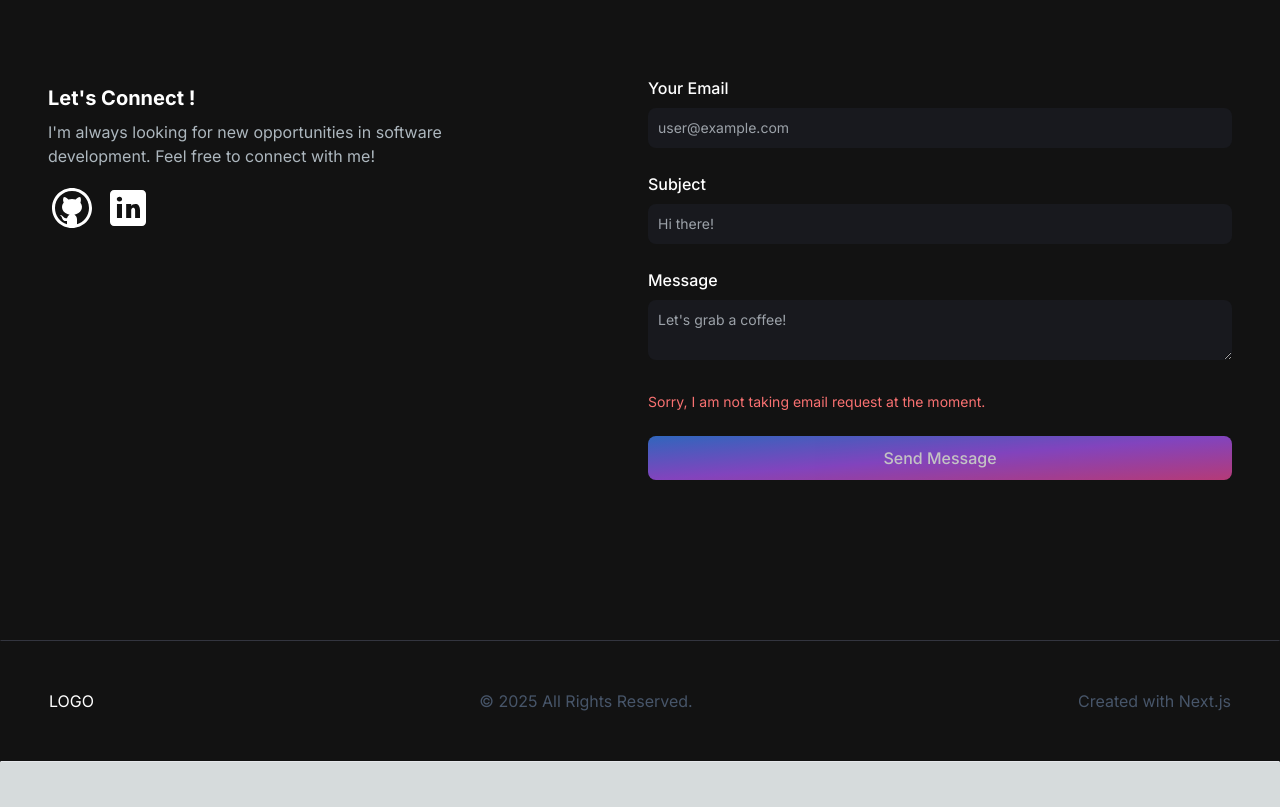
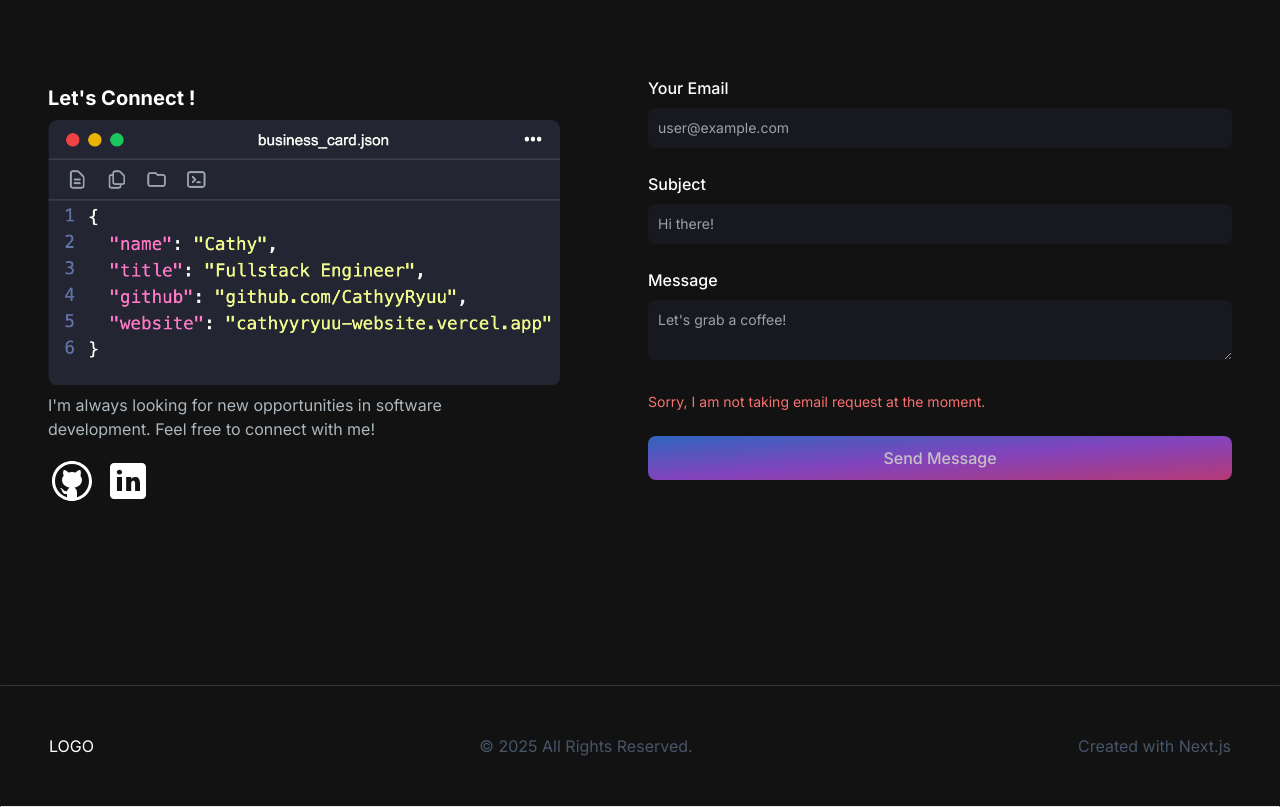
Before and after one commit to CathyyRyuu/cathyyryuu-website, a Next.js app: page / in a window 1280 px wide. Shown: the part 2780-3587 px from the top of the page. Before the commit the page ends 3542 px from the top, so only its background shows below. Built offline with nearby package versions, Linux system fonts and the light colour scheme.

Commit message:
Added business card

```diff
--- a/app/components/EmailSection.jsx
+++ b/app/components/EmailSection.jsx
@@ -46,13 +46,20 @@ const EmailSection = () => {
     >
       <div className="bg-radial-gradient(ellipse at center,_var(--tw-gradient-stops)) from-primary-900 to-transparent rounded-full h-80 w-80 z-0 blur-lg absolute top-3/4 -left-4 transform -translate-x-1/2 -translate-1/2"></div>
       <div className="z-10">
-        <h5 className="text-xl font-bold text-white my-2">Let's Connect !</h5>
+        <h5 className="text-xl font-bold text-white mt-2">Let's Connect !</h5>
+        <Image
+          src="/images/business_card.png"
+          alt="Business Card"
+          width={512}
+          height={289}
+          className="my-2"
+        />
         <p className="text-[#ADB7BE] mb-4 max-w-md">
           {" "}
           I'm always looking for new opportunities in software development. Feel
           free to connect with me!
         </p>
-        <div className="socials flex flex-row gap-2">
+        <div className="socials flex flex-row gap-2 mb-5">
           <Link href="https://github.com/CathyyRyuu">
             <Image src={GithubIcon} alt="Github Icon" />
           </Link>
```
Also changed, not shown: public/images/business_card.png (added).
